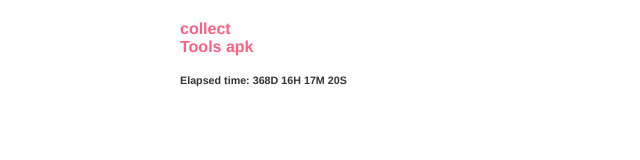
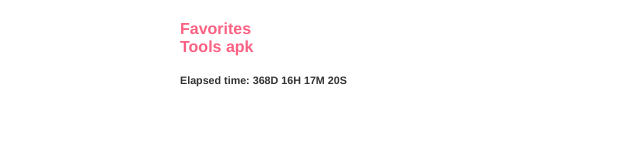
Before and after one commit to 8023BIAO/8023biao.github.io, a plain HTML site: page index.html in a window 1280 px wide. Shown: the full height of the page, 0-640 px from the left. Drawn offline with Linux system fonts and the light colour scheme.

Commit message:
Update file via AndroLua

```diff
--- a/index.html
+++ b/index.html
@@ -116,7 +116,7 @@
             }
         }
     </style>
-  <footer id="v19"><a id="v24" href="html/collect.html">collect</a> <br id="v26"> <a id="v24" href="html/Tools.html">Tools apk</a>
+  <footer id="v19"><a id="v24" href="html/Favorites.html">Favorites</a> <br id="v26"> <a id="v24" href="html/Tools.html">Tools apk</a>
   <br><br> <h6 id="span" style="margin-bottom:26px">Elapsed time: 357D 12H 2M 55S</h6>
   </footer>
   <script>//运行了多久
```
